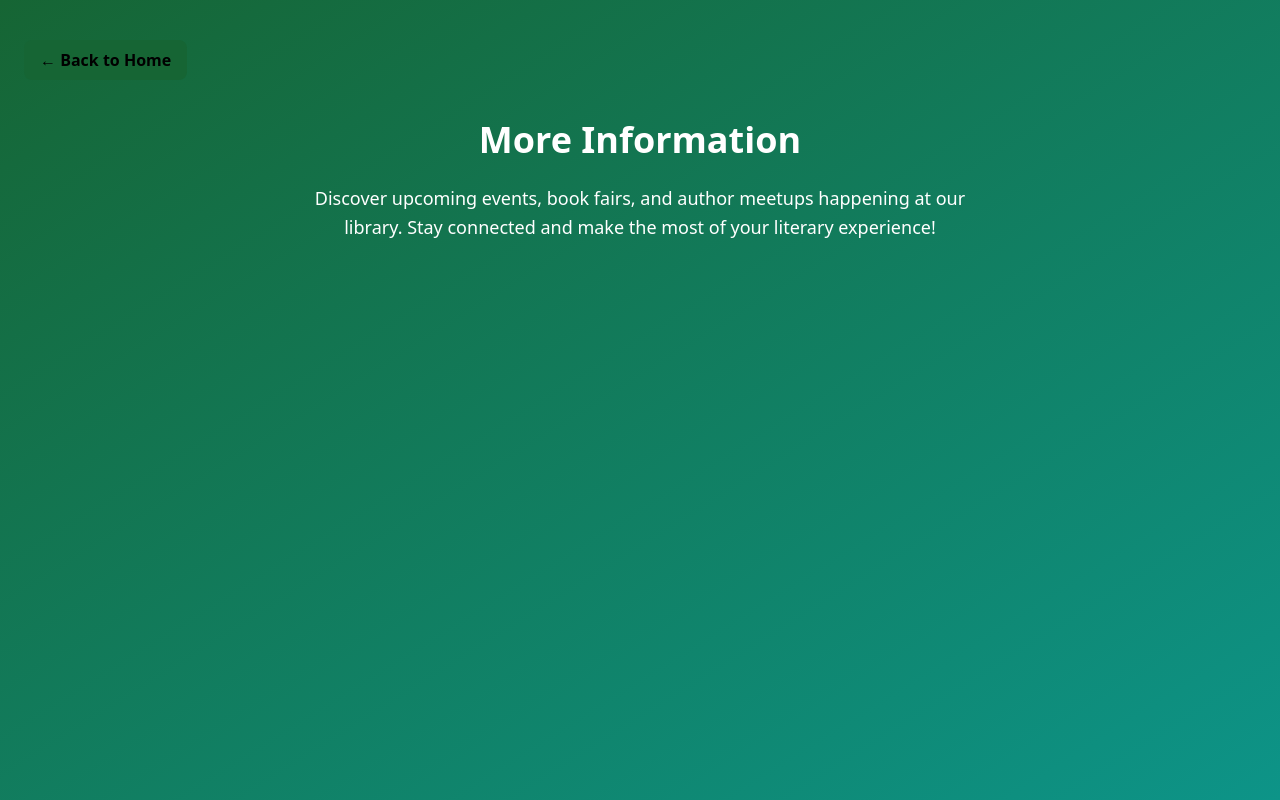
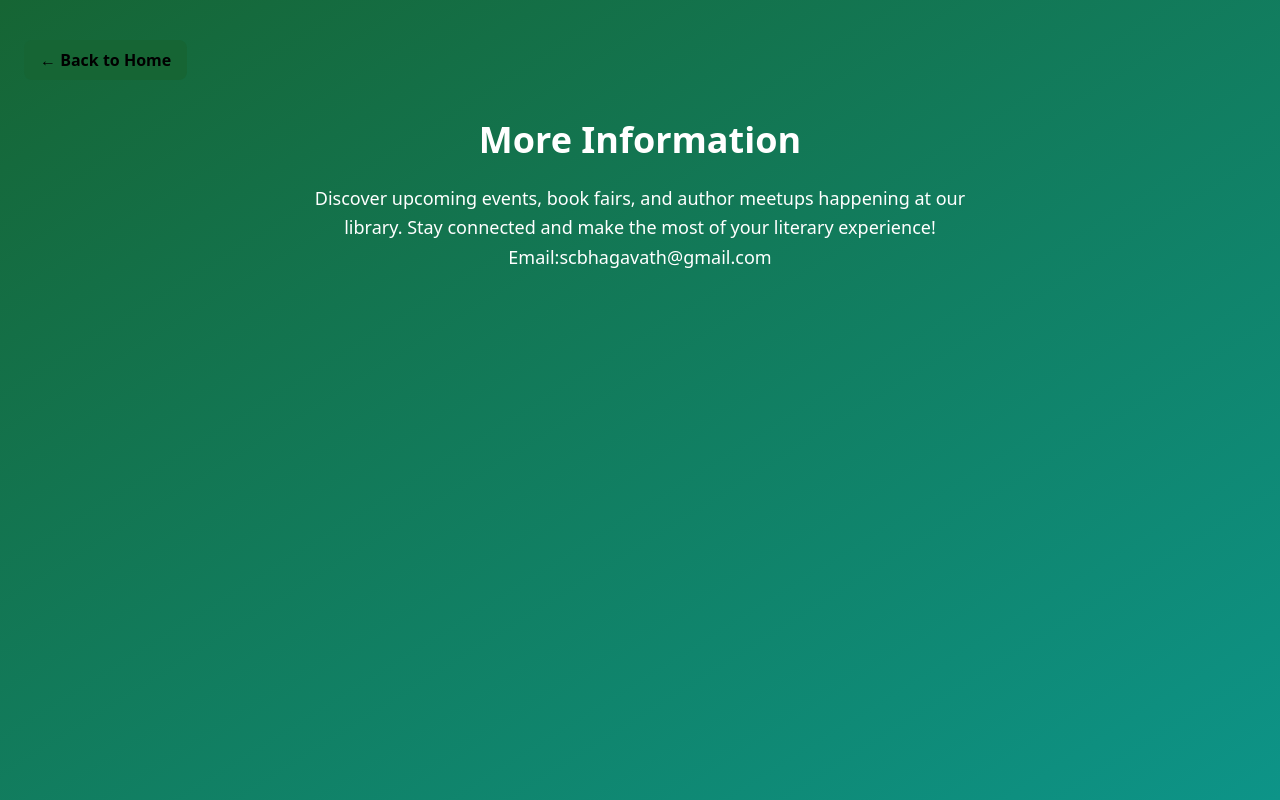
Before and after one commit to AnvithBhagavath/-Mini-library-managment-system, a plain HTML site: page frontend/public/moreinfo.html in a window 1280 px wide. Drawn offline with nearby package versions, Linux system fonts and the light colour scheme.

Commit message:
Added new folder

```diff
--- a/frontend/public/moreinfo.html
+++ b/frontend/public/moreinfo.html
@@ -11,6 +11,7 @@
   <h1 class="text-4xl font-bold mt-10 mb-6 text-center">More Information</h1>
   <p class="max-w-2xl text-lg leading-relaxed text-center">
     Discover upcoming events, book fairs, and author meetups happening at our library. Stay connected and make the most of your literary experience!
+     Email:scbhagavath@gmail.com
   </p>
 </body>
 </html>
```
